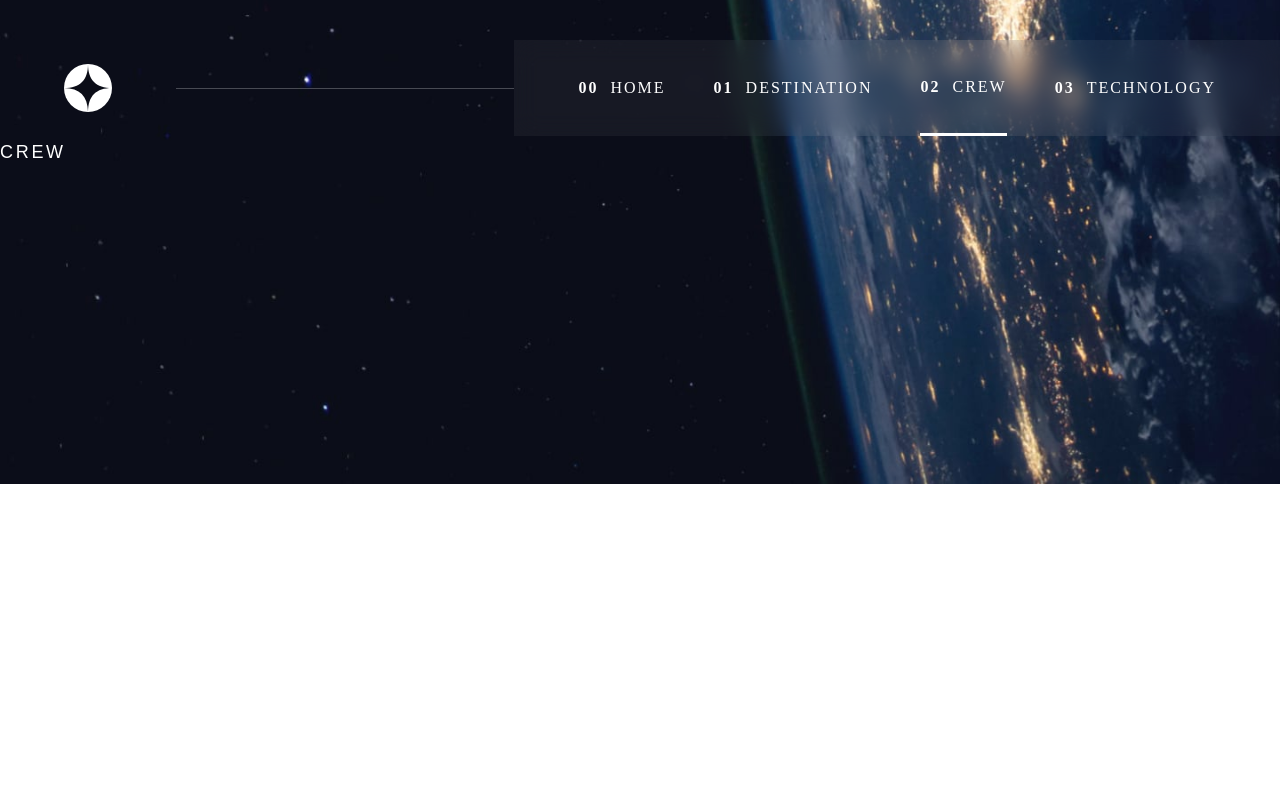
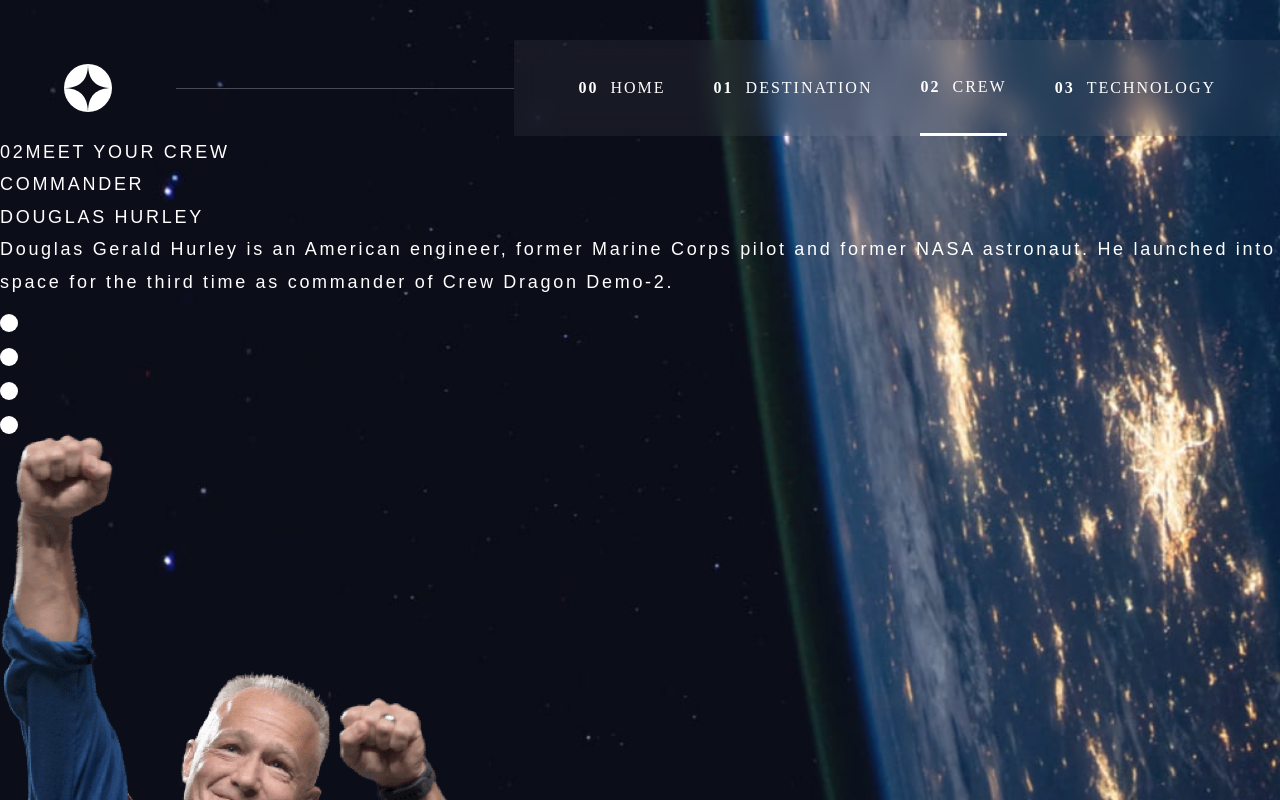
Before and after one commit to jokeriex/space-tourism, a React (Vite) app: page /crew in a window 1280 px wide. Shown: the top 800 px of the page. Built offline with nearby package versions, Linux system fonts and the light colour scheme.

Commit message:
crew page has been added

```diff
--- a/src/App.jsx
+++ b/src/App.jsx
@@ -10,7 +10,7 @@
   return (
     <>
       <Header />
-        <Routes>
+      <Routes>
         <Route path='/' element={<MainHome />} />
         <Route path='/destination' element={<MainDestination />} />
         <Route path='/crew' element={<MainCrew />} />
--- /dev/null
+++ b/src/components/molecules/CrewTab.jsx
@@ -0,0 +1,12 @@
+export default function CrewTab({isActive, children, onClick, classNameDiv, classNameButton }) {
+
+    return (
+        <div className={classNameDiv}>
+            <button onClick={onClick} className={`${classNameButton} pb-2 border-b-[3px] ${
+                    isActive ? 'border-white text-white' : 'border-transparent'
+                }`}>
+                {children}
+            </button>
+        </div>
+    )
+}
--- a/src/components/organisms/MainCrew.jsx
+++ b/src/components/organisms/MainCrew.jsx
@@ -1,5 +1,86 @@
-export default function Crew(){
+import { useState } from "react";
+import Text from "../atoms/Text";
+import Title from "../atoms/Title";
+import CrewTab from "../molecules/CrewTab";
+import Douglas from "../../assets/crew/image-douglas-hurley.png";
+import Mark from "../../assets/crew/image-mark-shuttleworth.png";
+import Victor from "../../assets/crew/image-victor-glover.png";
+import Anousheh from "../../assets/crew/image-anousheh-ansari.png";
+
+export default function MainCrew() {
+
+    const crew = [{
+        role: 'COMMANDER',
+        name: 'DOUGLAS HURLEY',
+        path: '/douglas-hurley',
+        image: Douglas,
+        description: 'Douglas Gerald Hurley is an American engineer, former Marine Corps pilot and former NASA astronaut. He launched into space for the third time as commander of Crew Dragon Demo-2.'
+    },
+    {
+        role: 'MISSION SPECIALIST',
+        name: 'MARK SHUTTLEWORTH',
+        path: '/mark-shuttleworth',
+        image: Mark,
+        description: 'Mark Richard Shuttleworth is the founder and CEO of Canonical, the company behind the Linux-based Ubuntu operating system. Shuttleworth became the first South African to travel to space as a space tourist.',
+    },
+    {
+        role: 'PILOT',
+        name: 'VICTOR GLOVER',
+        image: Victor,
+        path: '/victor-glover',
+        description: 'Pilot on the first operational flight of the SpaceX Crew Dragon to the International Space Station. Glover is a commander in the U.S. Navy where he pilots an F/A-18.He was a crew member of Expedition 64, and served as a station systems flight engineer.',
+
+    },
+    {
+        role: 'FLIGHT ENGINEER',
+        name: 'ANOUSHEH ANSARI',
+        image: Anousheh,
+        path: '/anousheh-ansari',
+        description: 'Anousheh Ansari is an Iranian American engineer and co-founder of Prodea Systems. Ansari was the fourth self-funded space tourist, the first self-funded woman to fly to the ISS, and the first Iranian in space.',
+    }
+    ];
+
+    const [selectedMember, setSelectedMember] = useState(crew[0]);
+
+    const handleClick = (memberName) => {
+        const member = crew.find(m => m.name === memberName);
+        setSelectedMember(member);
+    }
+
+    const crewTabs = crew.map(member => (
+        <CrewTab
+            key={member.name}
+            isActive={selectedMember.name === member.name}
+            onClick={() => { handleClick(member.name) }}
+            classNameDiv=""
+            classNameButton="bg-white w-4 h-4 rounded-full"
+        >
+        </CrewTab>
+    ));
     return (
-        <h1>CREW</h1>
-    )
+        <main>
+            <section>
+                <Title><span>02</span>MEET YOUR CREW</Title>
+                <article>
+                    <article>
+                        <article>
+                            <article>
+                                <Title>{selectedMember.role}</Title>
+                                <Text>{selectedMember.name}</Text>
+                            </article>
+                            <Text>{selectedMember.description}</Text>
+                        </article>
+                        <article>
+                            <nav>
+                                {crewTabs}
+                            </nav>
+                        </article>
+                    </article>
+                    <article>
+                        <img src={selectedMember.image} alt={selectedMember.name}></img>
+                    </article>
+                </article>
+            </section>
+        </main>
+    );
 }
```
